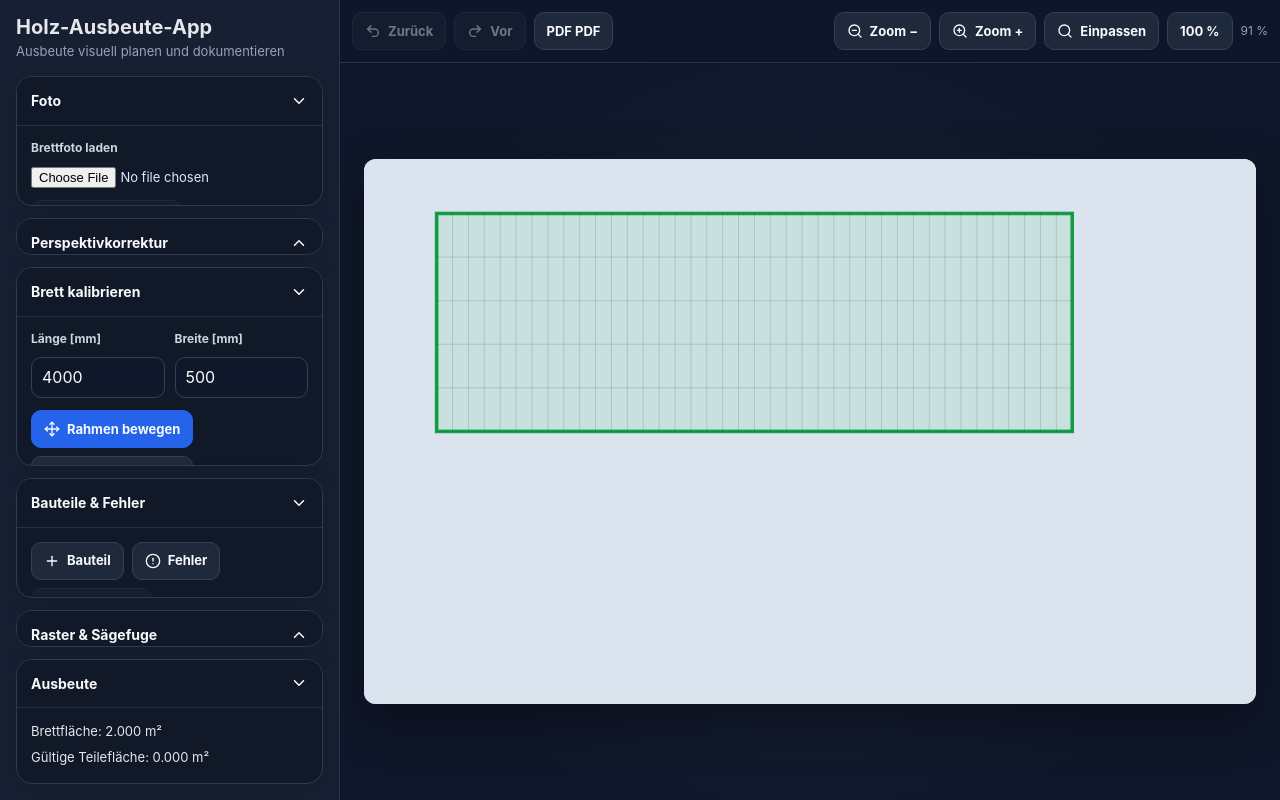
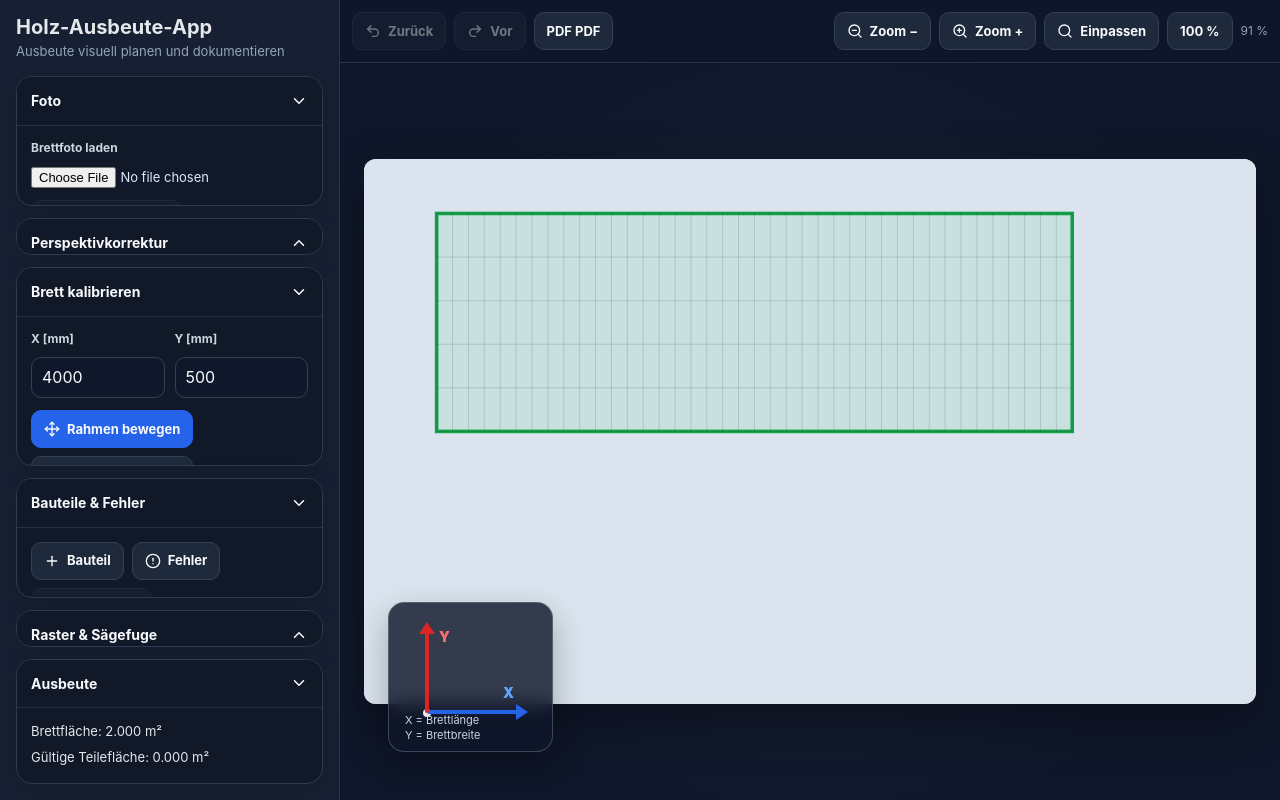
Before and after one commit to vhsvhoe-byte/yield-app, a React (Vite) app: page / in a window 1280 px wide. Built offline with nearby package versions, Linux system fonts and the light colour scheme.

Commit message:
Update App.jsx

```diff
--- a/src/App.jsx
+++ b/src/App.jsx
@@ -30,8 +30,10 @@ const T = {
   perspectiveHint: "Reihenfolge: oben links, oben rechts, unten rechts, unten links.",
   perspectiveRemaining: "Punkte offen:",
   boardTitle: "Brett kalibrieren",
-  boardLength: "Länge [mm]",
-  boardWidth: "Breite [mm]",
+  boardLength: "X [mm]",
+  boardWidth: "Y [mm]",
+  xAxis: "X-Achse",
+  yAxis: "Y-Achse",
   moveFrame: "Rahmen bewegen",
   resizeFrame: "Rahmen skalieren",
   partsTitle: "Bauteile & Fehler",
@@ -39,8 +41,8 @@ const T = {
   addDefect: "Fehler",
   duplicatePart: "Duplizieren",
   partName: "Bezeichnung",
-  partLength: "Länge [mm]",
-  partWidth: "Breite [mm]",
+  partLength: "X [mm]",
+  partWidth: "Y [mm]",
   deletePart: "Bauteil löschen",
   deleteDefect: "Fehler löschen",
   gridTitle: "Raster & Sägefuge",
@@ -400,7 +402,7 @@ export default function App() {
     const rows = enrichedParts.map((p) => `<tr><td>${p.name}</td><td>${Math.round(p.lengthMm)}</td><td>${Math.round(p.widthMm)}</td><td>${(p.areaMm2 / 1000000).toFixed(3)}</td><td>${p.valid ? T.valid : p.overlapsDefect ? T.overlapsDefect : T.outsideBoard}</td></tr>`).join("");
     const win = window.open("", "_blank");
     if (!win) return;
-    win.document.write(`<!doctype html><html><head><meta charset="utf-8"><title>${T.exportPdf}</title><style>body{font-family:Arial;margin:24px;color:#111}table{border-collapse:collapse;width:100%;font-size:12px}td,th{border:1px solid #ccc;padding:6px}.layout{display:grid;grid-template-columns:1fr 1.2fr;gap:20px}img{width:100%;border:1px solid #ccc}.summary{display:flex;gap:12px;margin:12px 0}.box{border:1px solid #ccc;padding:10px;border-radius:8px}</style></head><body><button onclick="window.print()">PDF drucken</button><h1>Ausbeutebericht</h1><div class="summary"><div class="box">${T.boardArea}<br>${(boardAreaMm2 / 1000000).toFixed(3)} m²</div><div class="box">${T.validPartArea}<br>${(validAreaMm2 / 1000000).toFixed(3)} m²</div><div class="box">${T.yield}<br>${yieldPercent.toFixed(1)} %</div></div><div class="layout"><div><h2>Bauteile</h2><table><thead><tr><th>Name</th><th>L</th><th>B</th><th>m²</th><th>Status</th></tr></thead><tbody>${rows}</tbody></table></div><div><h2>Bild</h2><img src="${svgUrl}"></div></div></body></html>`);
+    win.document.write(`<!doctype html><html><head><meta charset="utf-8"><title>${T.exportPdf}</title><style>body{font-family:Arial;margin:24px;color:#111}table{border-collapse:collapse;width:100%;font-size:12px}td,th{border:1px solid #ccc;padding:6px}.layout{display:grid;grid-template-columns:1fr 1.2fr;gap:20px}img{width:100%;border:1px solid #ccc}.summary{display:flex;gap:12px;margin:12px 0}.box{border:1px solid #ccc;padding:10px;border-radius:8px}</style></head><body><button onclick="window.print()">PDF drucken</button><h1>Ausbeutebericht</h1><div class="summary"><div class="box">${T.boardArea}<br>${(boardAreaMm2 / 1000000).toFixed(3)} m²</div><div class="box">${T.validPartArea}<br>${(validAreaMm2 / 1000000).toFixed(3)} m²</div><div class="box">${T.yield}<br>${yieldPercent.toFixed(1)} %</div></div><div class="layout"><div><h2>Bauteile</h2><table><thead><tr><th>Name</th><th>X [mm]</th><th>Y [mm]</th><th>m²</th><th>Status</th></tr></thead><tbody>${rows}</tbody></table></div><div><h2>Bild</h2><img src="${svgUrl}"></div></div></body></html>`);
     win.document.close();
   };
 
@@ -578,7 +580,7 @@ export default function App() {
         .toolbar { position: sticky; top: 0; z-index: 10; background: rgba(15,23,42,.94); backdrop-filter: blur(8px); border-bottom: 1px solid #263449; padding: 12px; display: flex; justify-content: space-between; gap: 12px; align-items: center; flex-wrap: wrap; }
         .toolbarLeft, .toolbarRight, .row { display: flex; gap: 8px; align-items: center; flex-wrap: wrap; }
         .workspaceColumn { min-width: 0; display: flex; flex-direction: column; height: 100vh; }
-        .workspace { flex: 1; overflow: auto; padding: 24px; background: radial-gradient(circle at center, #182235 0%, #0f172a 70%); }
+        .workspace { flex: 1; overflow: auto; padding: 24px; background: radial-gradient(circle at center, #182235 0%, #0f172a 70%); position: relative; }
         .canvasWrap { min-width: 100%; min-height: 100%; display: flex; align-items: center; justify-content: center; }
         .surface { background: #dbe4ee; border-radius: 12px; box-shadow: 0 18px 50px rgba(0,0,0,.35); overflow: hidden; }
         .btn { min-height: 38px; border: 1px solid #334155; background: #1e293b; color: #f8fafc; border-radius: 10px; padding: 0 12px; display: inline-flex; align-items: center; gap: 7px; cursor: pointer; font-weight: 650; font-size: 13px; }
@@ -600,6 +602,16 @@ export default function App() {
         .ok { background: rgba(16,185,129,.12); border-color: rgba(16,185,129,.35); }
         .bad { background: rgba(244,63,94,.12); border-color: rgba(244,63,94,.35); }
         .svg { touch-action: none; display: block; }
+        .axisWidget { position: sticky; left: 24px; bottom: 24px; width: 170px; height: 170px; z-index: 30; pointer-events: none; margin-top: -170px; }
+        .axisPanel { position: absolute; left: 0; bottom: 0; width: 165px; height: 150px; border: 1px solid rgba(148,163,184,.35); border-radius: 16px; background: rgba(15,23,42,.82); backdrop-filter: blur(10px); box-shadow: 0 12px 32px rgba(0,0,0,.28); }
+        .axisOrigin { position: absolute; left: 34px; bottom: 34px; width: 8px; height: 8px; border-radius: 50%; background: #e5e7eb; }
+        .axisXLine { position: absolute; left: 38px; bottom: 37px; width: 92px; height: 4px; border-radius: 999px; background: #2563eb; }
+        .axisXLine::after { content: ''; position: absolute; right: -9px; top: -6px; border-left: 12px solid #2563eb; border-top: 8px solid transparent; border-bottom: 8px solid transparent; }
+        .axisYLine { position: absolute; left: 36px; bottom: 38px; width: 4px; height: 82px; border-radius: 999px; background: #dc2626; }
+        .axisYLine::after { content: ''; position: absolute; left: -6px; top: -9px; border-bottom: 12px solid #dc2626; border-left: 8px solid transparent; border-right: 8px solid transparent; }
+        .axisXLabel { position: absolute; left: 114px; bottom: 48px; color: #60a5fa; font-weight: 900; font-size: 14px; }
+        .axisYLabel { position: absolute; left: 50px; top: 24px; color: #f87171; font-weight: 900; font-size: 14px; }
+        .axisLegend { position: absolute; left: 16px; bottom: 8px; color: #cbd5e1; font-size: 11px; line-height: 1.35; }
         @media (max-width: 900px) { .shell { grid-template-columns: 1fr; grid-template-rows: auto 1fr; } .sidebar { height: 38vh; border-right: 0; border-bottom: 1px solid #263449; } .workspaceColumn { height: 62vh; } .toolbar { position: relative; } }
       `}</style>
 
@@ -637,7 +649,7 @@ export default function App() {
             <IconButton active={boardMode === "move"} onClick={() => setBoardMode("move")}><Move size={16} />{T.moveFrame}</IconButton>
             <IconButton active={boardMode === "resize"} onClick={() => setBoardMode("resize")}><Square size={16} />{T.resizeFrame}</IconButton>
           </div>
-          <div className="muted">1 px = {safeMmPerPxX.toFixed(2)} mm Länge / {safeMmPerPxY.toFixed(2)} mm Breite</div>
+          <div className="muted">1 px = {safeMmPerPxX.toFixed(2)} mm X / {safeMmPerPxY.toFixed(2)} mm Y</div>
         </CardBox>
 
         <CardBox title={T.partsTitle} collapsed={collapsed.parts} onToggle={() => toggle("parts")}>
@@ -678,7 +690,7 @@ export default function App() {
           </div>
           {enrichedParts.map((p) => (
             <div className={`status ${p.valid ? "ok" : "bad"}`} key={p.id}>
-              <strong>{p.name}</strong><br />{Math.round(p.lengthMm)} × {Math.round(p.widthMm)} mm · {p.valid ? T.valid : p.overlapsDefect ? T.overlapsDefect : T.outsideBoard}
+              <strong>{p.name}</strong><br />X {Math.round(p.lengthMm)} × Y {Math.round(p.widthMm)} mm · {p.valid ? T.valid : p.overlapsDefect ? T.overlapsDefect : T.outsideBoard}
             </div>
           ))}
         </CardBox>
@@ -715,6 +727,14 @@ export default function App() {
                 onPointerLeave={onPointerUp}
                 onPointerCancel={onPointerUp}
               >
+                <defs>
+                  <marker id="arrow-x" markerWidth="10" markerHeight="10" refX="8" refY="3" orient="auto" markerUnits="strokeWidth">
+                    <path d="M0,0 L0,6 L9,3 z" fill="#2563eb" />
+                  </marker>
+                  <marker id="arrow-y" markerWidth="10" markerHeight="10" refX="8" refY="3" orient="auto" markerUnits="strokeWidth">
+                    <path d="M0,0 L0,6 L9,3 z" fill="#dc2626" />
+                  </marker>
+                </defs>
                 {imageSrc ? <image href={imageSrc} x="0" y="0" width={imageSize.width} height={imageSize.height} preserveAspectRatio="none" /> : <rect x="0" y="0" width={imageSize.width} height={imageSize.height} fill="#dbe4ee" />}
                 {perspectivePoints.map((point, index) => (
                   <g key={`perspective-${index}`} pointerEvents="none">
@@ -755,6 +775,16 @@ export default function App() {
               </svg>
             </div>
           </div>
+          <div className="axisWidget" aria-hidden="true">
+            <div className="axisPanel">
+              <div className="axisOrigin" />
+              <div className="axisXLine" />
+              <div className="axisYLine" />
+              <div className="axisXLabel">X</div>
+              <div className="axisYLabel">Y</div>
+              <div className="axisLegend">X = Brettlänge<br />Y = Brettbreite</div>
+            </div>
+          </div>
         </div>
       </main>
     </div>
```
